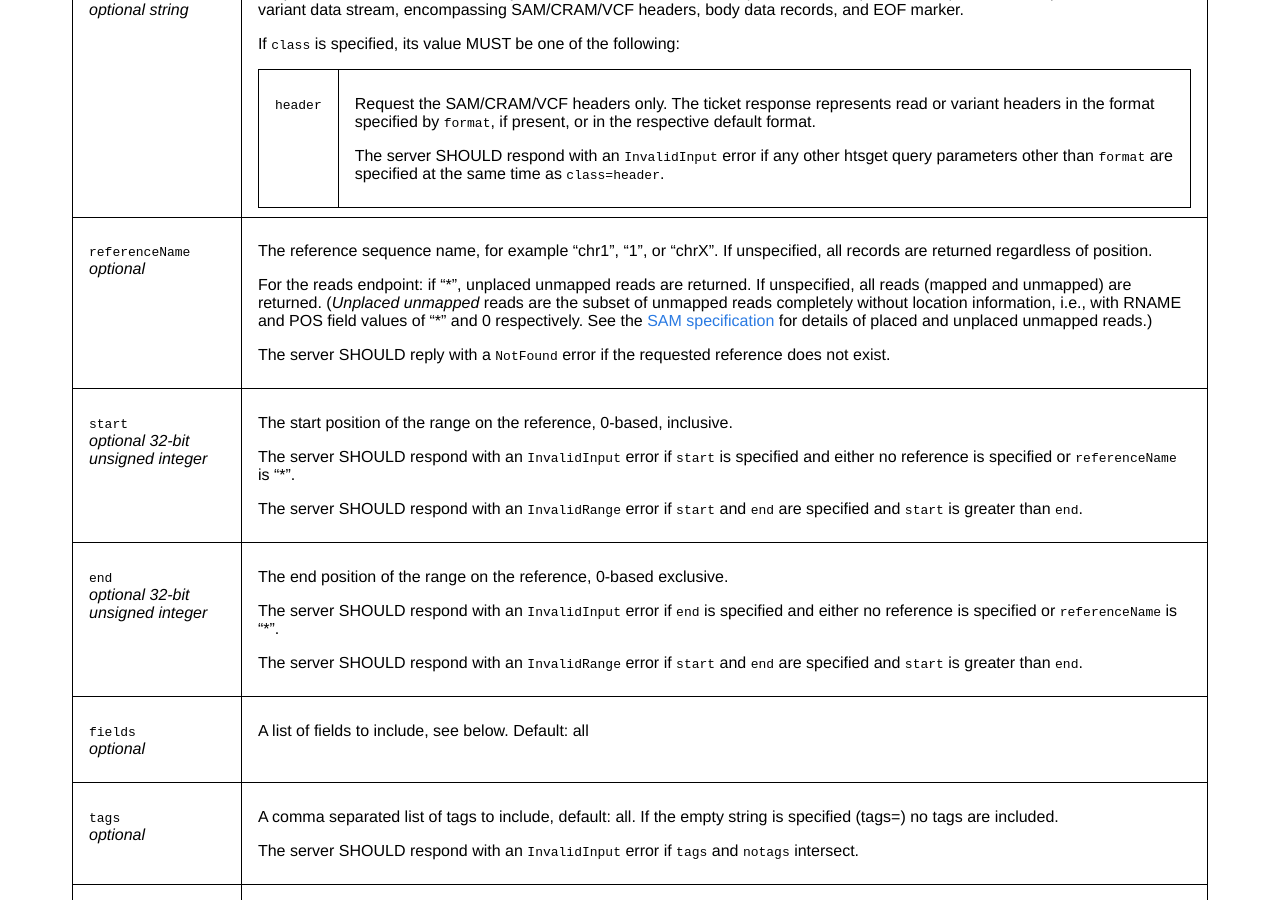
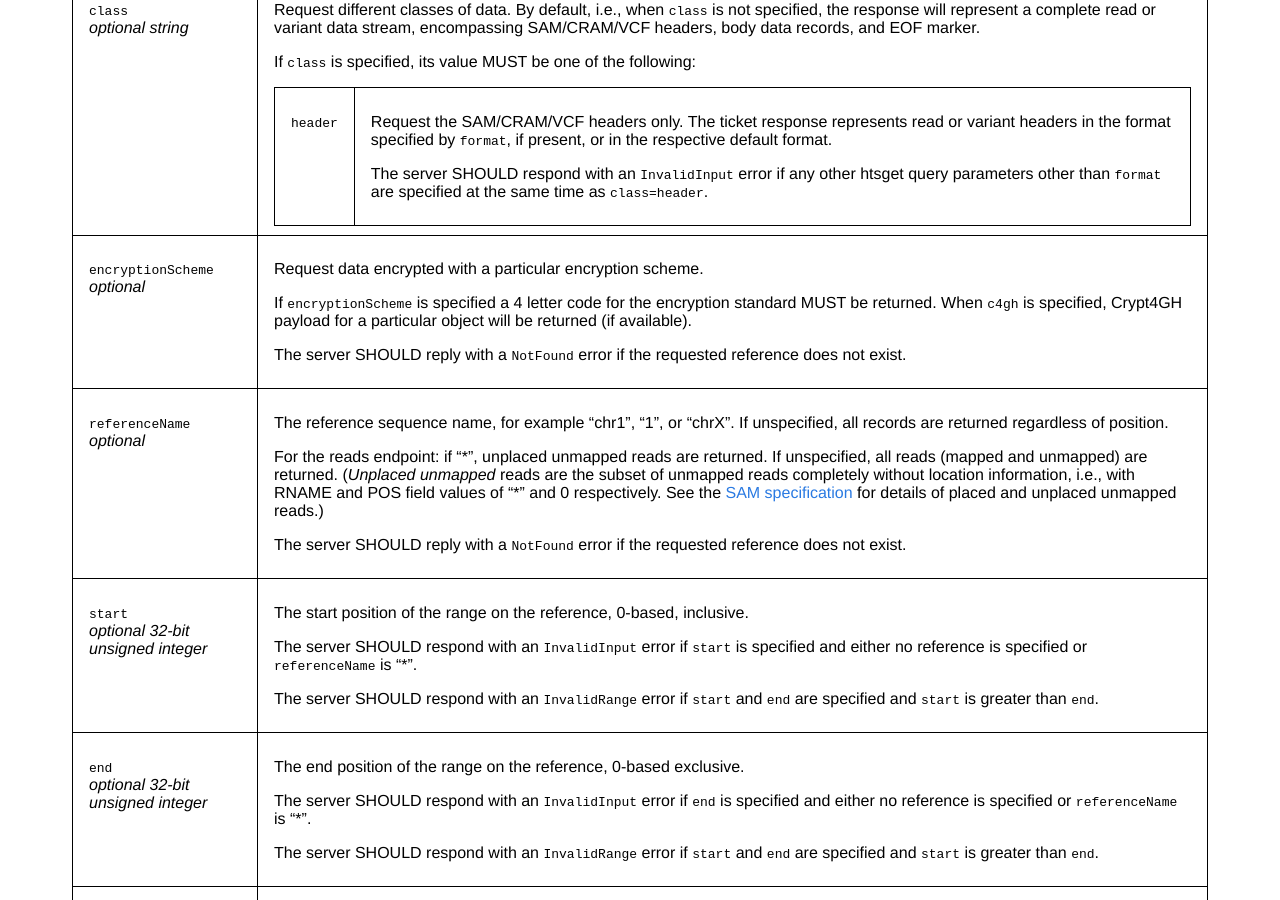
Before and after one commit to samtools/hts-specs, a Jekyll site: the page built from htsget.md, in a window 1280 px wide and 900 px high, scrolled down 3720 px. Built offline with Jekyll 4.4.1, drawn with Linux system fonts in a browser that asks for light colours; some of the changed text lies outside the part shown.

Commit message:
Add encryptionScheme parameter to htsget

```diff
--- a/htsget.md
+++ b/htsget.md
@@ -19,6 +19,7 @@ This data retrieval API bridges from existing genomics bulk data transfers to a
 
 * Incumbent data formats (BAM, CRAM) are preferred initially, with a future path to others.
 * Multiple server implementations are supported, including those that do format transcoding on the fly, and those that return essentially unaltered filesystem data.
+* Multiple encryption schemes on the files are supported, including but not limited to [Crypt4GH](https://samtools.github.io/hts-specs/crypt4gh.pdf).
 * Multiple use cases are supported, including access to small subsets of genomic data (e.g. for browsing a given region) and to full genomes (e.g. for calling variants).
 * Clients can provide hints of the information to be retrieved; servers can respond with more information than requested but not less.
 * We use the following conventions:
@@ -203,6 +204,20 @@ Request the SAM/CRAM/VCF headers only. The ticket response represents read or va
 The server SHOULD respond with an `InvalidInput` error if any other htsget query parameters other than `format` are specified at the same time as `class=header`.
 </td></tr>
 </table>
+</td></tr>
+<tr markdown="block"><td>
+
+`encryptionScheme`
+_optional_
+</td><td>
+
+Request data encrypted with a particular encryption scheme.
+
+
+
+If `encryptionScheme` is specified a 4 letter code for the encryption standard MUST be returned. When `c4gh` is specified, Crypt4GH payload for a particular object will be returned (if available).
+
+The server SHOULD reply with a `NotFound` error if the requested reference does not exist.
 </td></tr>
 <tr markdown="block"><td>
 
@@ -761,6 +776,11 @@ Example listing of htsget reads API and variants API registrations from a servic
 
 This appendix lists the significant functionality introduced and changes made in each published version of the htsget protocol.
 
+## 1.3.1 (February 2025)
+{:.no_toc}
+
+Added an `encryptionScheme` query parameter for requesting encrypted payload of any object (any underlying bioinformatics format).
+
 ## 1.3.0 (March 2021)
 {:.no_toc}
 
```
